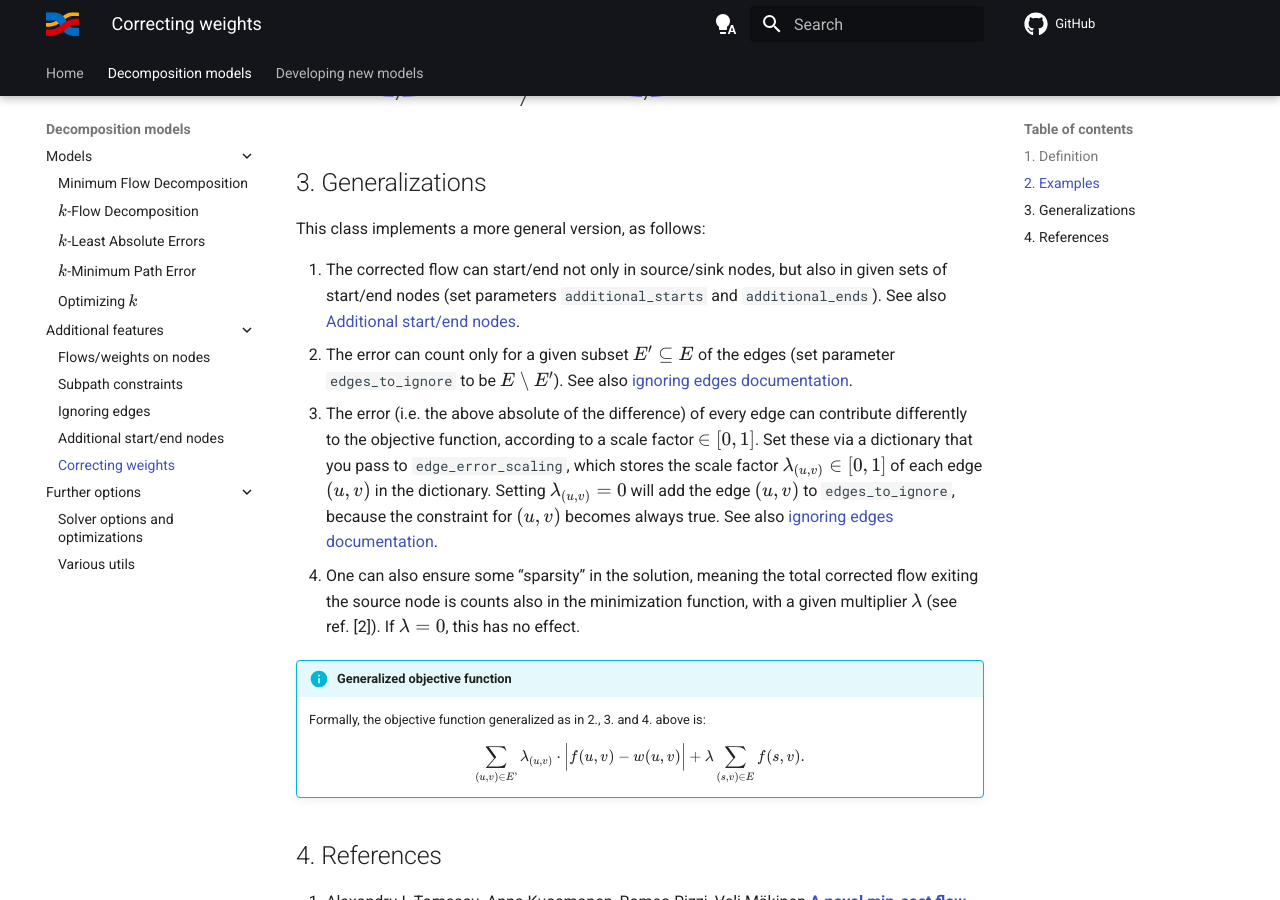
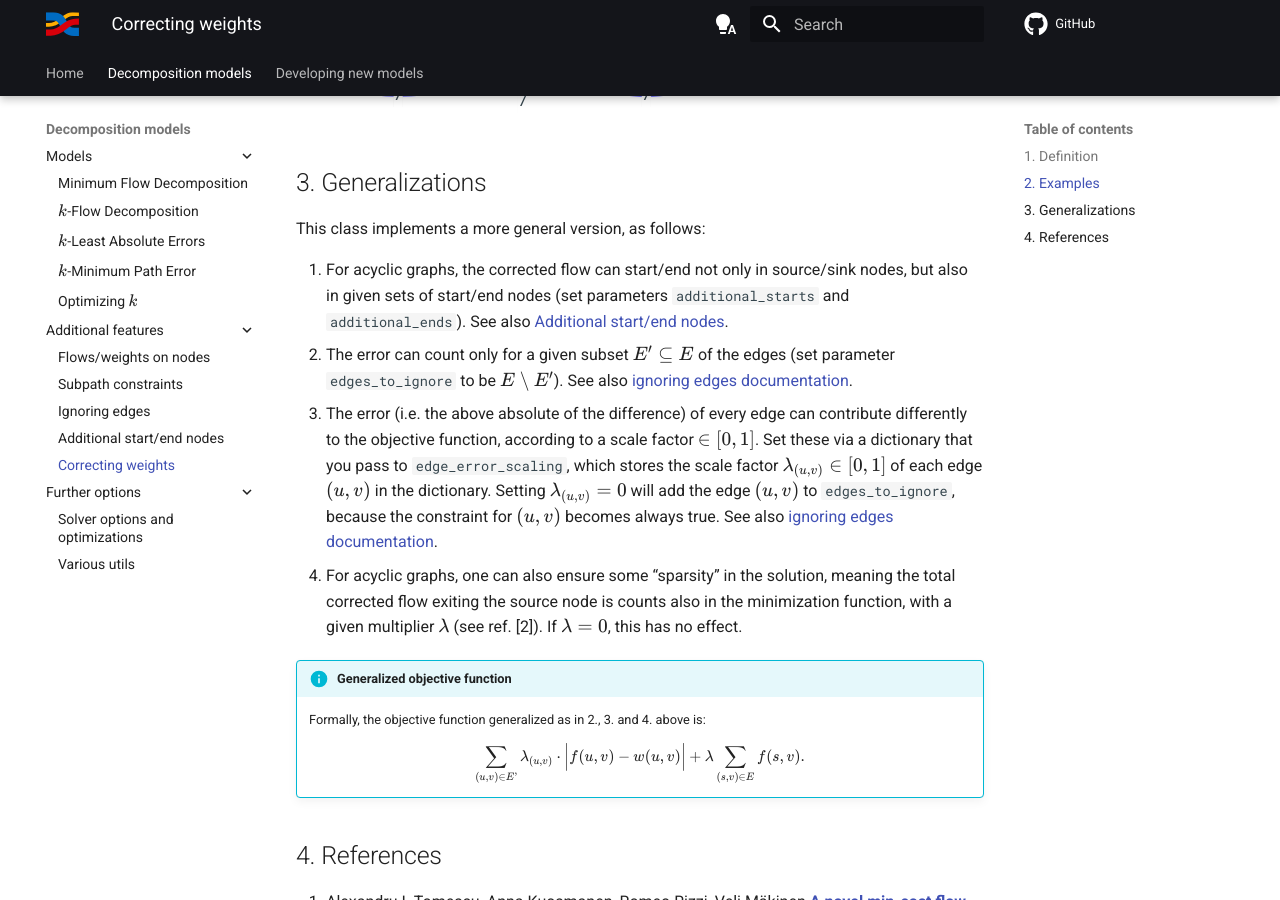
Before and after one commit to algbio/flowpaths, an MkDocs documentation site: the page built from docs/minimum-error-flow.md, in a window 1280 px wide and 900 px high, scrolled down 2237 px. Built offline with MkDocs 1.6.1 and Material for MkDocs 9.7.7, drawn with Linux system fonts in a browser that asks for light colours; comment, search, counter and statistics services are not loaded; some of the changed text lies outside the part shown.

Commit message:
Changed docs to reflect weights correction of cyclic graphs

```diff
--- a/docs/minimum-error-flow.md
+++ b/docs/minimum-error-flow.md
@@ -134,10 +134,10 @@ flowchart LR
 
 This class implements a more general version, as follows:
 
-1. The corrected flow can start/end not only in source/sink nodes, but also in given sets of start/end nodes (set parameters `additional_starts` and `additional_ends`). See also [Additional start/end nodes](additional-start-end-nodes.md).
+1. For acyclic graphs, the corrected flow can start/end not only in source/sink nodes, but also in given sets of start/end nodes (set parameters `additional_starts` and `additional_ends`). See also [Additional start/end nodes](additional-start-end-nodes.md).
 2. The error can count only for a given subset $E' \subseteq E$ of the edges (set parameter `edges_to_ignore` to be $E \setminus E'$). See also [ignoring edges documentation](ignoring-edges.md).
 3. The error (i.e. the above absolute of the difference) of every edge can contribute differently to the objective function, according to a scale factor $\in [0,1]$. Set these via a dictionary that you pass to `edge_error_scaling`, which stores the scale factor $\lambda_{(u,v)} \in [0,1]$ of each edge $(u,v)$ in the dictionary. Setting $\lambda_{(u,v)} = 0$ will add the edge $(u,v)$ to `edges_to_ignore`, because the constraint for $(u,v)$ becomes always true. See also [ignoring edges documentation](ignoring-edges.md).
-4. One can also ensure some "sparsity" in the solution, meaning the total corrected flow exiting the source node is counts also in the minimization function, with a given multiplier $\lambda$ (see ref. [2]). If $\lambda = 0$, this has no effect.
+4. For acyclic graphs, one can also ensure some "sparsity" in the solution, meaning the total corrected flow exiting the source node is counts also in the minimization function, with a given multiplier $\lambda$ (see ref. [2]). If $\lambda = 0$, this has no effect.
 
 !!! info "Generalized objective function"
     Formally, the objective function generalized as in 2., 3. and 4. above is:
```
Also changed, not shown: other parts of docs/minimum-error-flow.md (+3 -3 lines), 1 other file.
